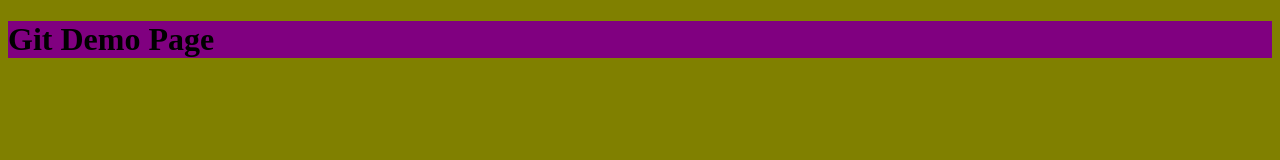
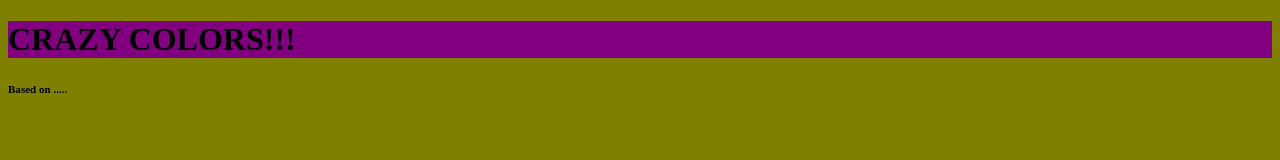
Before and after one commit to SamSa-git/PlayList, a plain HTML site: page index.html in a window 1280 px wide. Drawn offline with Linux system fonts and the light colour scheme.

```diff
--- a/index.html
+++ b/index.html
@@ -9,7 +9,10 @@
 </head>
 
 <body>
-	<h1> Git Demo Page</h1>
+	<div class="container">
+		<h1> CRAZY COLORS!!!</h1>
+		<h5><small> Based on .....</small><a href ="https://manuelpinto.in" target="_blank"> </a></h5>
+	</div>
 	<script src="app.js"></script>
 </body>
 </html>
```
